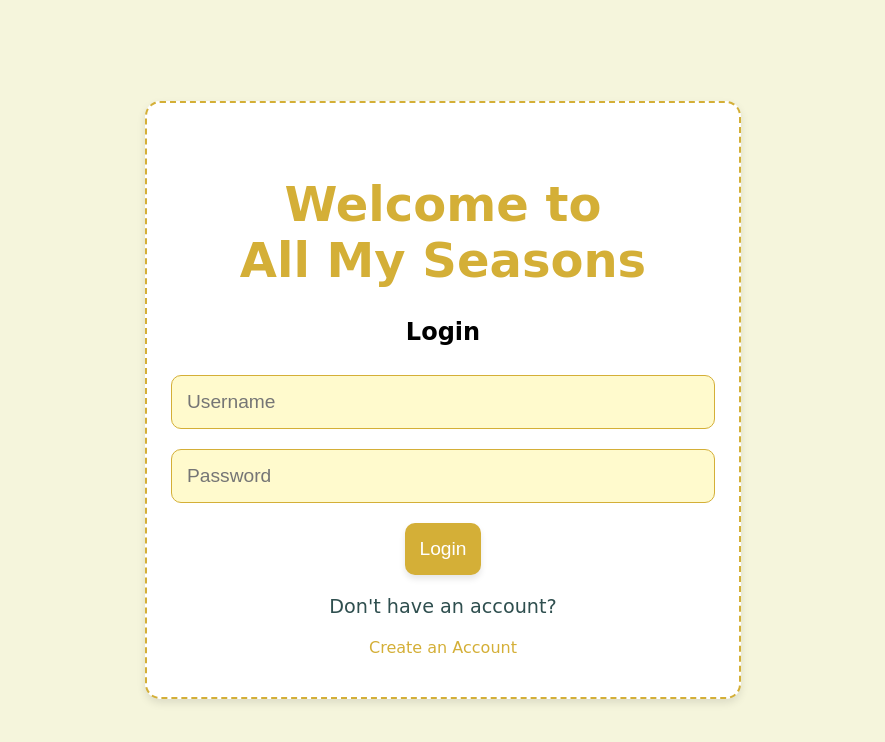
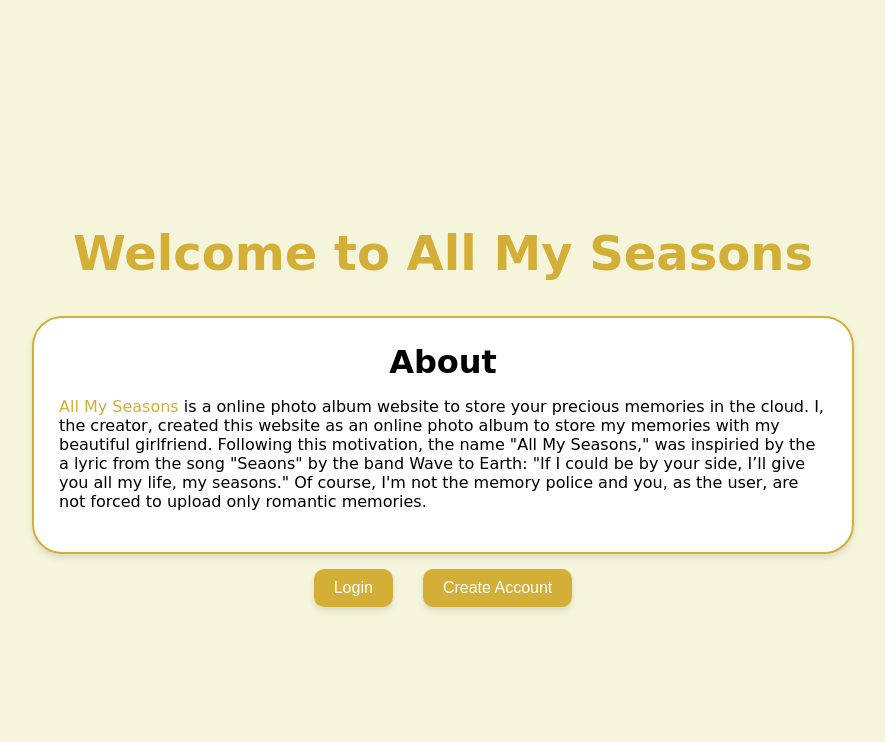
Before and after one commit to mcasian/All-My-Seasons, a React (Create React App) app in the folder Frontend/: page / in a window 1280 px wide. Shown: the top 742 px of the page, without its empty margins (197-1082 px from the left). Built offline with nearby package versions, Linux system fonts and the light colour scheme.

Commit message:
added default page

```diff
--- a/Frontend/src/App.css
+++ b/Frontend/src/App.css
@@ -35,6 +35,44 @@
 
 
 
+/* Default Page Styles */
+.default-page {
+  display: flex;
+  flex-direction: column;
+  justify-content: center;
+  align-items: center;
+  width: 100%;
+  height: 100%;
+}
+
+.gold-text {
+  color: #d4af37; /* Gold color for link */
+}
+
+.about-section {
+  display: flex;
+  flex-direction: column;
+  align-items: center; /* Center horizontally */
+  justify-content: center; /* Center vertically */
+  width: 60vw;
+  border: 2px solid #d4af37; /* Gold border */
+  border-radius: 30px;
+  padding: 25px;
+  margin: 15px auto;
+  background: white;
+  box-shadow: 0 4px 6px rgba(0, 0, 0, 0.1);
+  position: relative; /* Needed for pseudo-elements */
+}
+
+.about-section h2 {
+  font-size: xx-large;
+  margin: 0px;
+}
+
+
+
+
+
 /* Login Page Styles */
 .login-page {
   display: flex;
@@ -46,6 +84,7 @@
 
 .login-form-container {
   background: white;
+  margin: 35px;
   padding: 40px;
   border-radius: 15px;
   box-shadow: 0 4px 8px rgba(0, 0, 0, 0.1);
--- a/Frontend/src/App.js
+++ b/Frontend/src/App.js
@@ -13,6 +13,7 @@
 import CreateMemory from './pages/CreateMemory';
 import Memories from './pages/Memories';
 import UpdateMemory from './pages/UpdateMemory';
+import Default from './pages/Default';
 // ---------- IMPORTS END ----------
 
 
@@ -63,8 +64,9 @@
         <Routes>
           {loginStatus ? (
             <>
+            <Route path="/" element={<Default />} />
             <Route path="/createaccount" element={<CreateAccount />} />
-            <Route path="/" element={<Login />} />
+            <Route path="/login" element={<Login />} />
             <Route path="/home" element={<Home />} />
             <Route path="/creatememory" element={<CreateMemory />} />
             <Route path="/memories" element={<Memories />} />
@@ -72,8 +74,9 @@
             </>
           ) :  (
           <>
+            <Route path="/" element={<Default />} />
             <Route path="/createaccount" element={<CreateAccount />} />
-            <Route path="/" element={<Login />} />
+            <Route path="/login" element={<Login />} />
           </>)}
 
         </Routes>
--- a/Frontend/src/pages/CreateAccount.jsx
+++ b/Frontend/src/pages/CreateAccount.jsx
@@ -54,7 +54,7 @@
                 <button type="submit">Create Account</button>
             </form>
             <p style={{marginTop: "10px", marginBottom: "5px"}}>Already have an account?</p>
-            <a id="loginLink" href="/">Login To Existing Account</a>
+            <a id="loginLink" href="/login">Login To Existing Account</a>
         </div>
     )
 }
--- /dev/null
+++ b/Frontend/src/pages/Default.jsx
@@ -0,0 +1,31 @@
+import React from 'react'
+import { useNavigate } from 'react-router-dom';
+
+function Default() {
+    const navigate = useNavigate();
+
+  return (
+    <div className='default-page'>
+        <h1>Welcome to All My Seasons</h1>
+
+        <div className="about-section">
+            <h2>About</h2>
+            <p>
+                <span className="gold-text">All My Seasons</span> is a online photo album website to store
+                your precious memories in the cloud. I, the creator, created this website as an online photo
+                album to store my memories with my beautiful girlfriend. Following this motivation, the name
+                "All My Seasons," was inspiried by the a lyric from the song "Seaons" by the band Wave to
+                Earth: "If I could be by your side, I’ll give you all my life, my seasons." Of course, I'm
+                not the memory police and you, as the user, are not forced to upload only romantic memories.
+            </p>
+        </div>
+
+        <div className="login-or-create-account">
+            <button style={{marginRight: "30px"}} onClick={() => navigate("/login")}>Login</button>
+            <button onClick={() => navigate("/createaccount")}>Create Account</button>
+        </div>
+    </div>
+  )
+}
+
+export default Default
```
